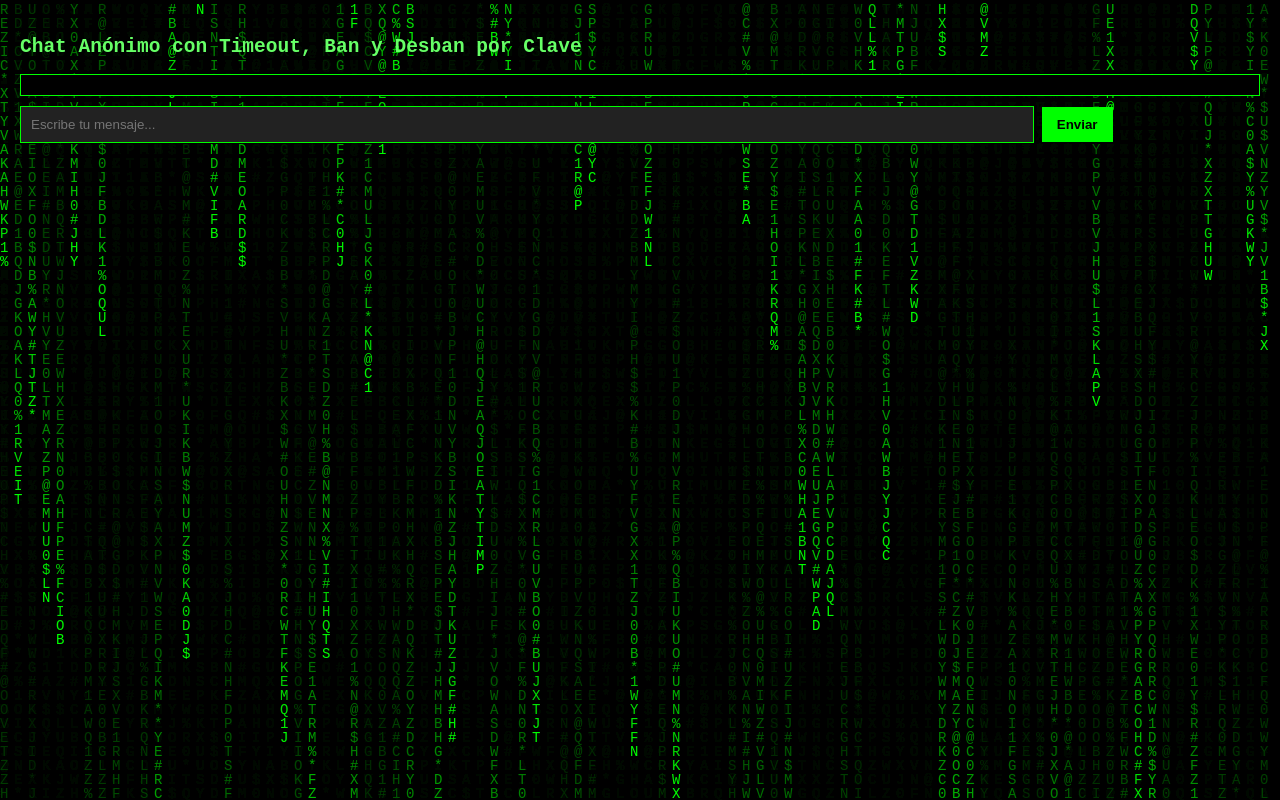
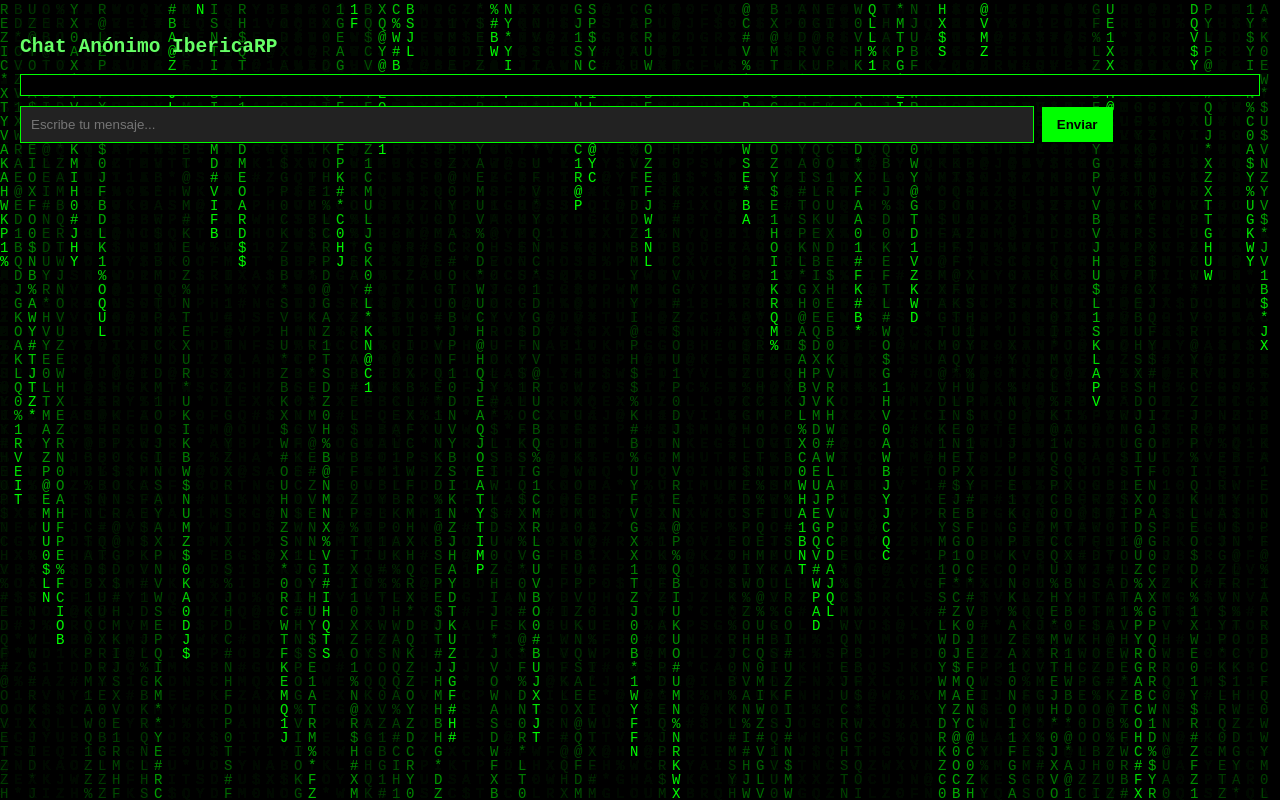
Before and after one commit to IbericaRPoficial/FaccionesIlegales, a plain HTML site: page anonim-chat.html in a window 1280 px wide. Drawn offline with Linux system fonts and the light colour scheme; no server answers.

Commit message:
Update anonim-chat.html

```diff
--- a/anonim-chat.html
+++ b/anonim-chat.html
@@ -2,7 +2,7 @@
 <html lang="es">
 <head>
   <meta charset="UTF-8" />
-  <title>Chat Anónimo con Timeout, Ban y Desban por Clave</title>
+  <title>Chat Anónimo IbericaRP</title>
   <style>
     body {
       font-family: monospace;
@@ -62,7 +62,7 @@
 
 <canvas id="matrix"></canvas>
 
-<h2 style="position: relative; z-index: 1;">Chat Anónimo con Timeout, Ban y Desban por Clave</h2>
+<h2 style="position: relative; z-index: 1;">Chat Anónimo IbericaRP</h2>
 <div id="chat"></div>
 
 <input type="text" id="messageInput" placeholder="Escribe tu mensaje..." autocomplete="off" />
```
